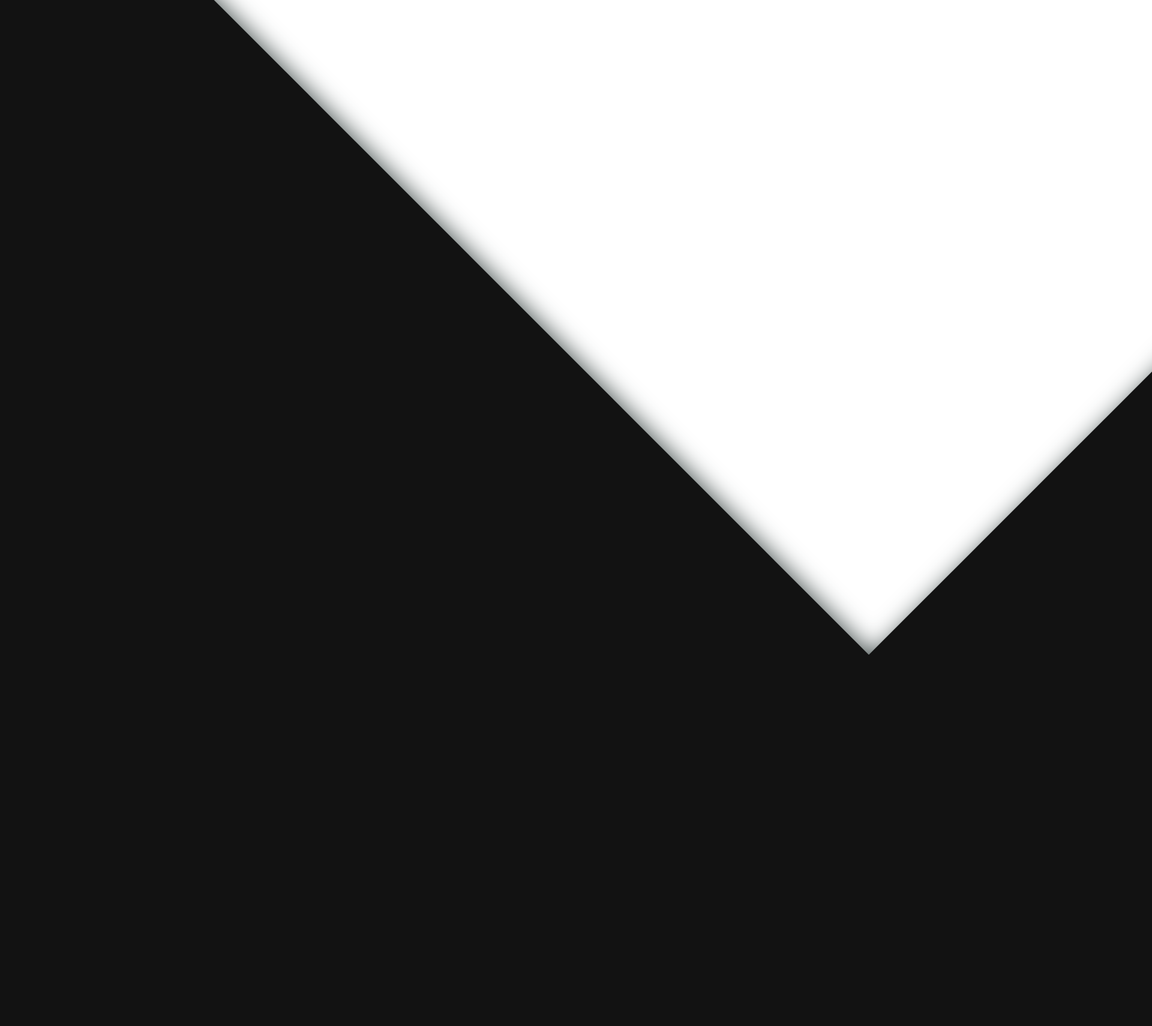
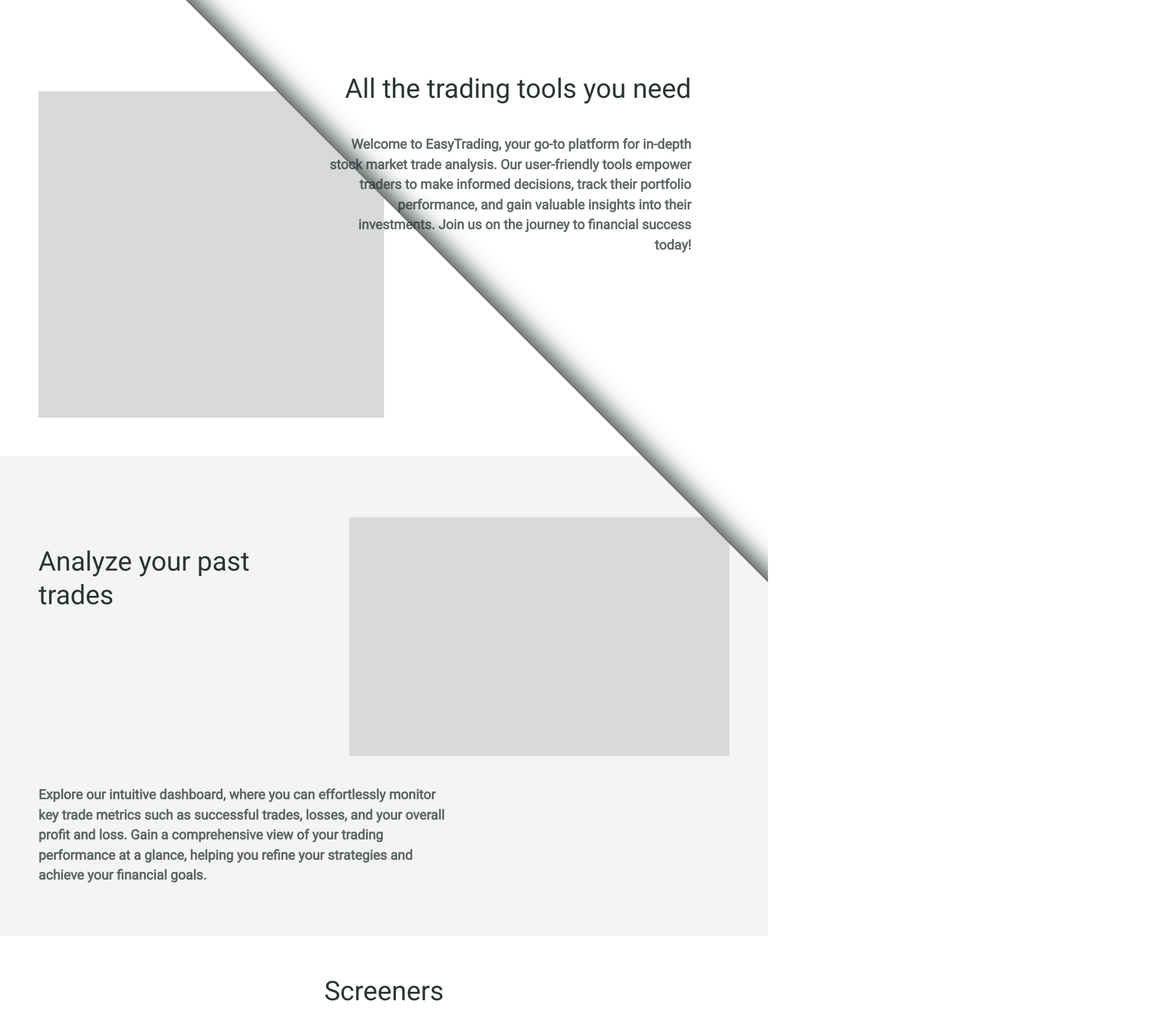
Before and after one commit to JanisLacis5/easytrading-ts, a React (Vite) app: page /landing in a window 1280 px wide. Shown: the part 840-2550 px from the top of the page at 60% size, 1920 px wide, since content can reach past the window. Before the commit the page ends 1931 px from the top, so only its background shows below. Built offline with nearby package versions, Linux system fonts and the light colour scheme.

Commit message:
Add about, about-dasboard, about-screeners pages

```diff
--- a/src/components/LandingPage/LandingPage.tsx
+++ b/src/components/LandingPage/LandingPage.tsx
@@ -24,7 +24,7 @@
                         <h1 className="title">EasyTrading</h1>
                         <h5>Trading screeners, trackers and more</h5>
                     </div>
-                    <button type="button">
+                    <a href="#about">
                         <div>
                             <h6>Get Started</h6>
                             <svg
@@ -37,11 +37,11 @@
                                 <path
                                     stroke-linecap="round"
                                     stroke-linejoin="round"
-                                    d="M8.25 4.5l7.5 7.5-7.5 7.5"
+                                    d="M19.5 8.25l-7.5 7.5-7.5-7.5"
                                 />
                             </svg>
                         </div>
-                    </button>
+                    </a>
                 </div>
                 <img
                     className="background-image"
@@ -50,8 +50,53 @@
                 />
                 <div className="landing-shadow"></div>
             </section>
-            <section className="about" id="about"></section>
+            <section className="about" id="about">
+                <div className="about-image"></div>
+                <div className="about-text">
+                    <h3>All the trading tools you need</h3>
+                    <h5>
+                        Welcome to EasyTrading, your go-to platform for in-depth
+                        stock market trade analysis. Our user-friendly tools
+                        empower traders to make informed decisions, track their
+                        portfolio performance, and gain valuable insights into
+                        their investments. Join us on the journey to financial
+                        success today!
+                    </h5>
+                </div>
+            </section>
+            <section className="about-analysis">
+                <div>
+                    <h3>Analyze your past trades</h3>
+                    <div className="analysis-image"></div>
+                </div>
+                <h5>
+                    Explore our intuitive dashboard, where you can effortlessly
+                    monitor key trade metrics such as successful trades, losses,
+                    and your overall profit and loss. Gain a comprehensive view
+                    of your trading performance at a glance, helping you refine
+                    your strategies and achieve your financial goals.
+                </h5>
+            </section>
+            <section className="about-screeners">
+                <h3>Screeners</h3>
+                <div>
+                    <h5>
+                        Maximize your trading potential with our dual-screening
+                        system. Our first screener identifies stocks with the
+                        biggest gap percentage, helping you capitalize on
+                        early-morning volatility. Meanwhile, our second screener
+                        scans for stocks approaching their high of the day,
+                        ensuring you never miss out on momentum plays. Unlock
+                        the power of precision trading with us
+                    </h5>
+                    <div className="images">
+                        <div className="first-image"></div>
+                        <div className="second-image"></div>
+                    </div>
+                </div>
+            </section>
         </section>
     )
 }
+
 export default LandingPage
--- a/src/components/LandingPage/landingpage.css
+++ b/src/components/LandingPage/landingpage.css
@@ -1,8 +1,8 @@
 .landing-page {
     position: relative;
-    height: 100vh;
+    height: 400vh;
     width: 100%;
-    /* overflow: hidden; */
+    overflow: hidden;
 }
 
 /* HERO */
@@ -16,24 +16,24 @@
     position: absolute;
     top: 0;
     z-index: -2;
-    height: 100%;
+    height: 100vh;
     width: 100%;
 }
 
 .landing-shadow {
     height: 200vh;
-    width: 200vh;
+    width: 235vh;
     background-color: #fff;
     position: absolute;
     top: 0;
-    margin: 0 0 0 81vh;
+    margin: 12.4vh 0 0 70vh;
     rotate: 45deg;
-    z-index: -1;
-    box-shadow: inset 10px 0 3em var(--black);
+    z-index: 1;
+    box-shadow: inset 10px -10px 3em var(--black);
 }
 
 .starter-page {
-    height: 100%;
+    height: 100vh;
     width: 90%;
     background-color: transparent;
     display: flex;
@@ -41,6 +41,8 @@
     align-items: flex-end;
     justify-content: center;
     gap: 2rem;
+    position: absolute;
+    z-index: 2;
 }
 
 .starter-page > div {
@@ -58,31 +60,154 @@
     height: fit-content;
 }
 
-.starter-page button {
+.starter-page a {
     padding: 1rem 2.5rem;
     border-radius: 6.25rem;
     background: var(--gradient);
     width: 14rem;
     border: none;
+    color: var(--black);
 }
 
-.starter-page button div {
+.starter-page a div {
     display: flex;
     width: 100%;
     height: 3rem;
     justify-content: space-between;
 }
 
-.starter-page button div h6 {
+.starter-page a div h6 {
     display: flex;
     align-items: center;
 }
 
-.starter-page button div svg {
+.starter-page a div svg {
     height: 100%;
 }
 
 /* ABOUT */
 
 .about {
+    height: 100vh;
+    background-color: #fff;
+    display: flex;
+    align-items: center;
+    position: relative;
+    padding: 15% 5% 5% 5%;
 }
+
+.about-image {
+    width: 50%;
+    height: 100%;
+    background-color: #d9d9d9;
+}
+
+.about-text {
+    right: 0;
+    top: 0;
+    margin: 20vh 10% 0 0;
+    position: absolute;
+    z-index: 2;
+    width: 62%;
+    display: flex;
+    flex-direction: column;
+    align-items: flex-end;
+    gap: 3rem;
+}
+
+.about-text h3,
+.about-text h5 {
+    text-align: end;
+}
+
+.about-text h5 {
+    width: 76%;
+}
+
+/* ABOUT ANALYSIS  */
+
+.about-analysis {
+    background-color: var(--black-5);
+    height: 100vh;
+    width: 100%;
+    position: relative;
+    padding: 8% 5% 0 5%;
+    display: flex;
+    gap: 3rem;
+    flex-direction: column;
+}
+
+.about-analysis > div {
+    width: 100%;
+    height: 57%;
+    display: flex;
+    justify-content: space-between;
+}
+
+.about-analysis h3 {
+    width: 39%;
+    height: fit-content;
+    margin-top: 4%;
+}
+
+.analysis-image {
+    width: 55%;
+    height: 100%;
+    background-color: #d9d9d9;
+    top: 0;
+    right: 0;
+}
+
+.about-analysis h5 {
+    width: 60%;
+}
+
+/* ABOUT SCREENERS */
+
+.about-screeners {
+    height: 100vh;
+    background-color: #fff;
+    padding: 4rem;
+}
+
+.about-screeners h3 {
+    text-align: center;
+}
+
+.about-screeners > div {
+    margin-top: 2rem;
+    width: 100%;
+    height: calc(100% - 4rem);
+    display: flex;
+    justify-content: space-between;
+    gap: 3rem;
+}
+
+.about-screeners > div .images {
+    width: 100%;
+    position: relative;
+}
+
+.about-screeners > div h5 {
+    width: 100%;
+    margin-top: 4rem;
+}
+
+.first-image,
+.second-image {
+    width: 60%;
+    aspect-ratio: 1;
+    position: absolute;
+}
+
+.first-image {
+    top: 0;
+    right: 0;
+    background-color: rgb(196, 194, 194);
+}
+
+.second-image {
+    bottom: 0;
+    left: 0;
+    background-color: grey;
+}
--- a/src/index.css
+++ b/src/index.css
@@ -34,6 +34,11 @@
     --black-5: rgba(42, 54, 53, 0.05);
 }
 
+*,
+html {
+    scroll-behavior: smooth;
+}
+
 * {
     margin: 0;
     padding: 0;
@@ -42,7 +47,7 @@
 
 body {
     font-family: "Roboto";
-    background: var(--color-background);
+    background: #fff;
     line-height: 1.5;
     font-size: 0.875rem;
 }
@@ -71,10 +76,9 @@
 h2,
 h3,
 h4 {
-    letter-spacing: var(--spacing);
-    text-transform: capitalize;
     line-height: 1.25;
     font-weight: 400;
+    color: var(--black);
 }
 
 h1 {
@@ -95,6 +99,7 @@
 
 h5 {
     font-size: 1.4rem;
+    color: var(--black-75);
 }
 
 h6,
```
